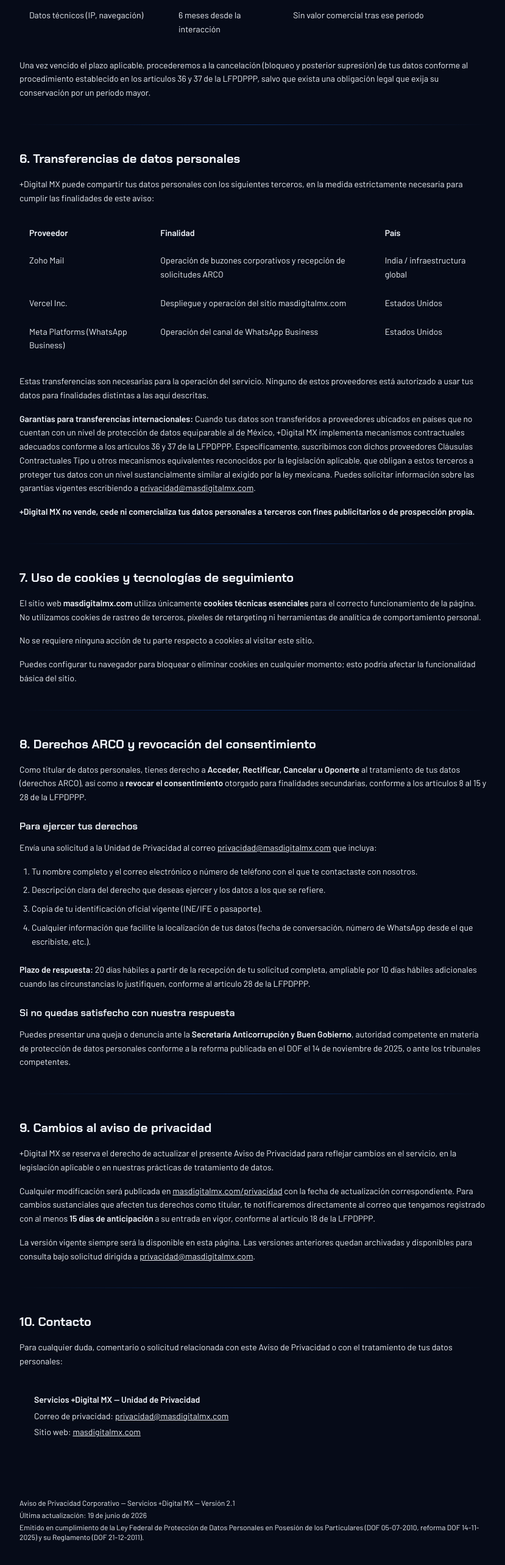
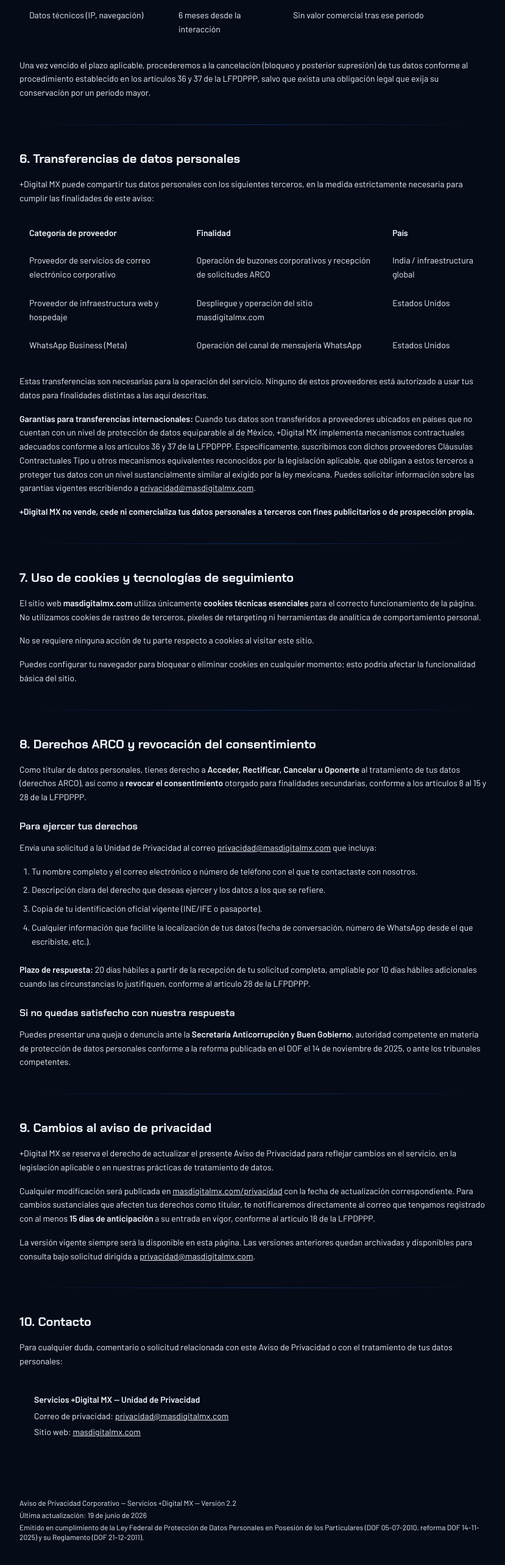
Before and after one commit to marcotmg/masdigitalmx-web, a Next.js app: page /privacidad in a window 1280 px wide. Shown: the part 2956-5522 px from the top of the page at 61% size, without its empty margins (224-1053 px from the left). Built offline with nearby package versions, Linux system fonts and the light colour scheme.

Commit message:
fix: AP Corporativo v2.2 — generaliza proveedores en §6 (W-50c)

```diff
--- a/app/privacidad/page.tsx
+++ b/app/privacidad/page.tsx
@@ -409,21 +409,21 @@ export default function PrivacidadPage() {
         </Para>
 
         <Table
-          headers={["Proveedor", "Finalidad", "País"]}
+          headers={["Categoría de proveedor", "Finalidad", "País"]}
           rows={[
             [
-              "Zoho Mail",
+              "Proveedor de servicios de correo electrónico corporativo",
               "Operación de buzones corporativos y recepción de solicitudes ARCO",
               "India / infraestructura global",
             ],
             [
-              "Vercel Inc.",
+              "Proveedor de infraestructura web y hospedaje",
               "Despliegue y operación del sitio masdigitalmx.com",
               "Estados Unidos",
             ],
             [
-              "Meta Platforms (WhatsApp Business)",
-              "Operación del canal de WhatsApp Business",
+              "WhatsApp Business (Meta)",
+              "Operación del canal de mensajería WhatsApp",
               "Estados Unidos",
             ],
           ]}
@@ -610,7 +610,7 @@ export default function PrivacidadPage() {
             color: "var(--color-text-caption)",
           }}
         >
-          <p>Aviso de Privacidad Corporativo — Servicios +Digital MX — Versión 2.1</p>
+          <p>Aviso de Privacidad Corporativo — Servicios +Digital MX — Versión 2.2</p>
           <p>Última actualización: 19 de junio de 2026</p>
           <p>
             Emitido en cumplimiento de la Ley Federal de Protección de Datos Personales en
```
